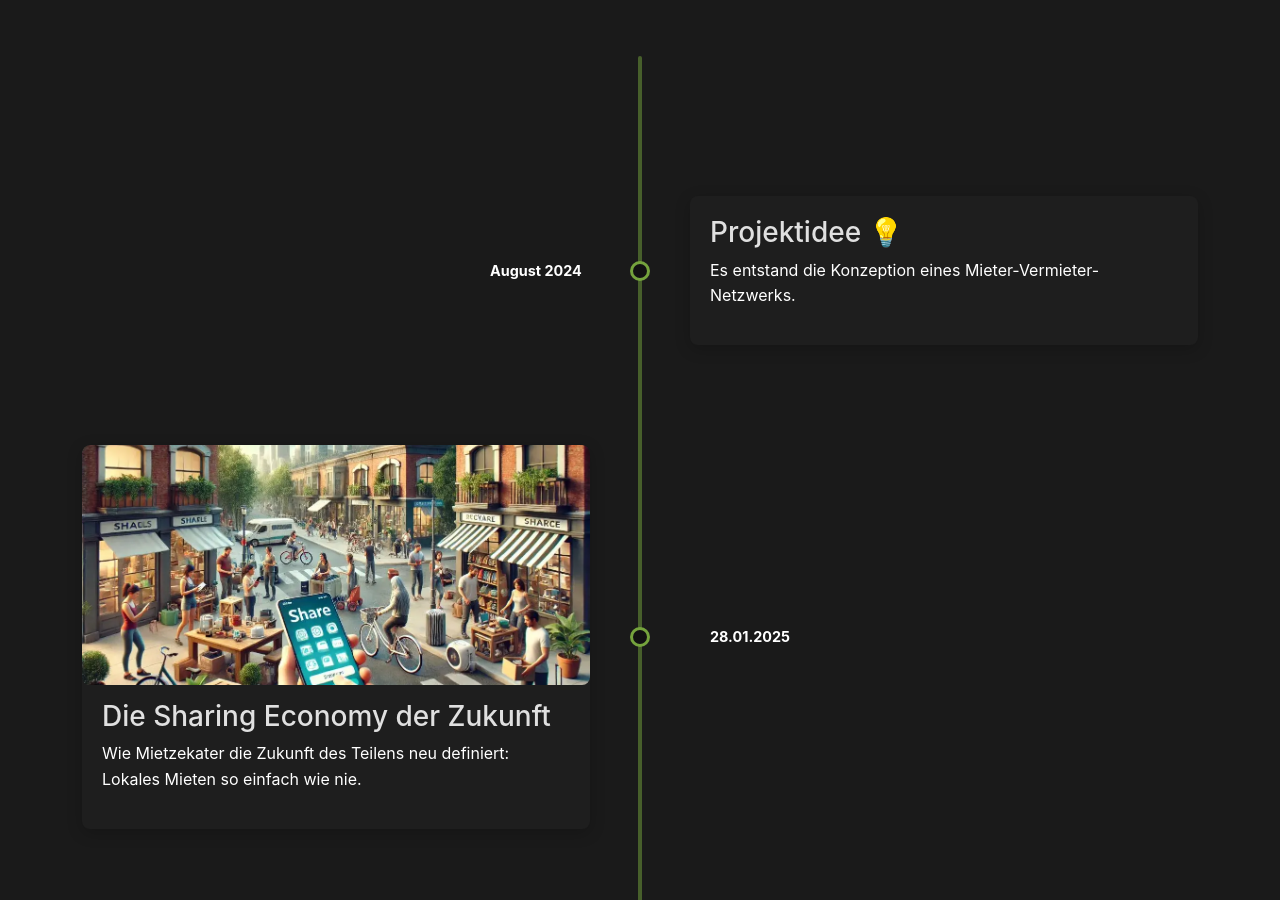
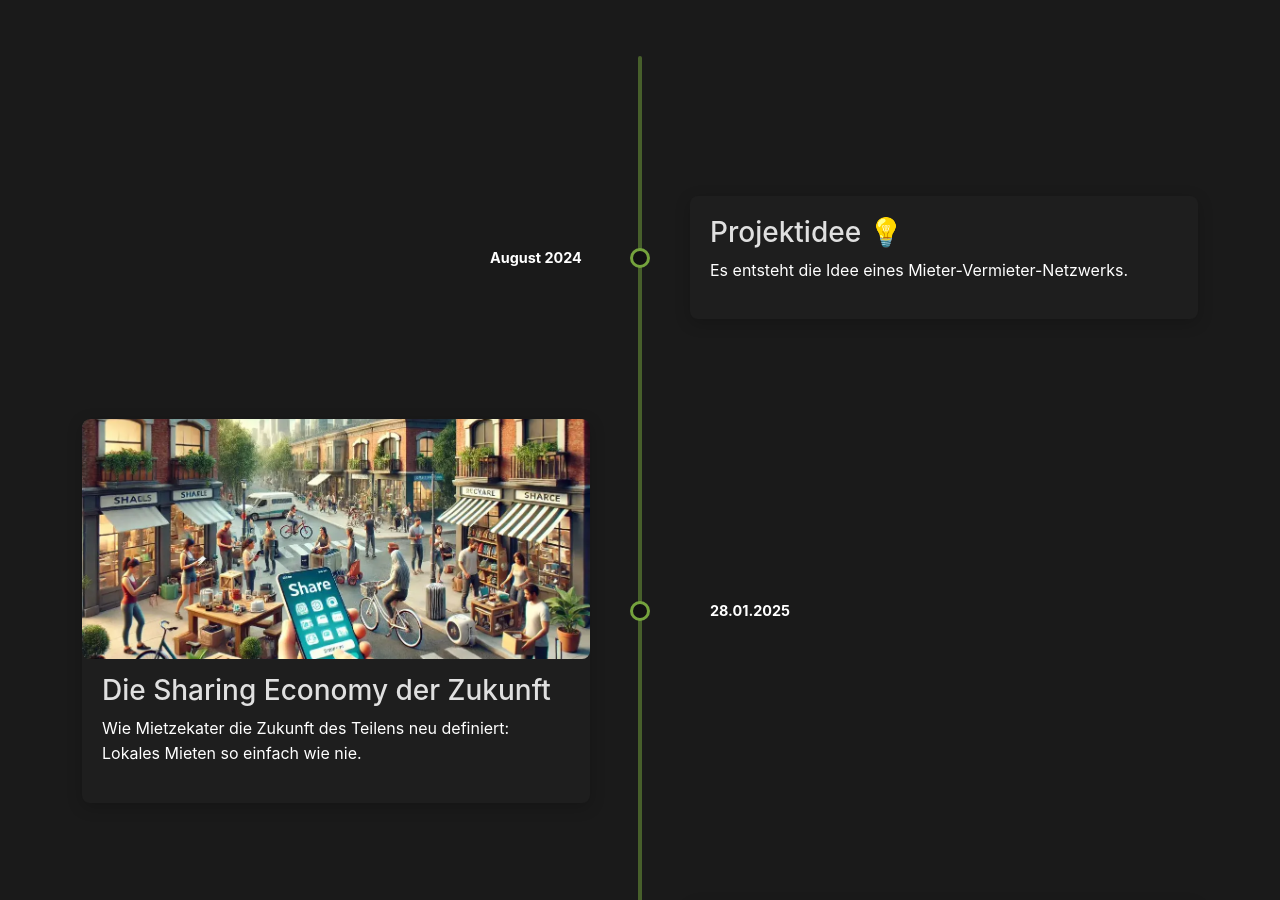
Before and after one commit to TrimeraDev/Mietzekater.de, a Jekyll site: the page built from index.html, in a window 1280 px wide and 900 px high, scrolled down 3348 px. Built offline with Jekyll 4.4.1, drawn with Linux system fonts in a browser that asks for light colours; the list of posts is cut into pages by our own code; comment, search, counter and statistics services are not loaded.

Commit message:
kleine Anpassung beim Text in Phase 1 (Timeline)

```diff
--- a/_includes/timeline-section.html
+++ b/_includes/timeline-section.html
@@ -11,7 +11,7 @@
                 <div class="timeline-date">August 2024</div>
                 <div class="timeline-content">
                     <h3>Projektidee 💡</h3>
-                    <p>Es entstand die Konzeption eines Mieter-Vermieter-Netzwerks.</p>
+                    <p>Es entsteht die Idee eines Mieter-Vermieter-Netzwerks.</p>
                 </div>
             </div>
 
```
